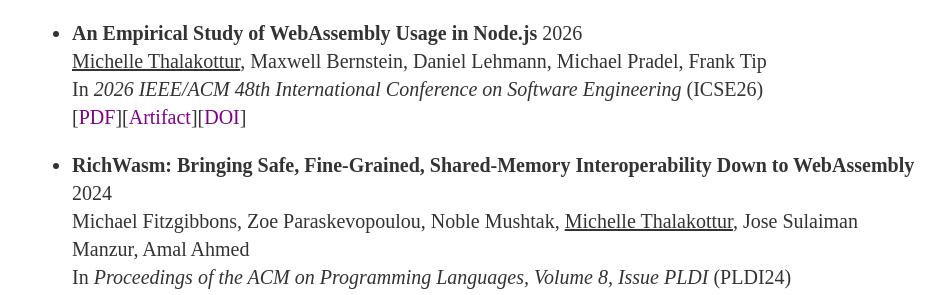
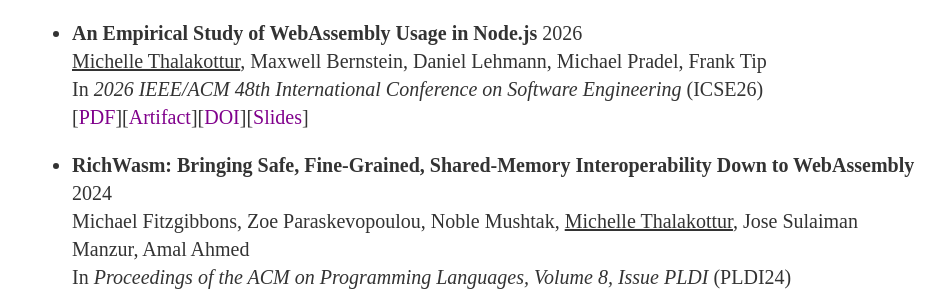
Before and after one commit to michelledaviest/michelledaviest.github.io, a Jekyll site: the page built from index.html, in a window 1280 px wide and 900 px high, scrolled down 1573 px. Shown: the part 154-449 px from the top of the window, without its empty margins (160-1112 px from the left). Built offline with Jekyll 4.4.1, drawn with Linux system fonts in a browser that asks for light colours; some web fonts are replaced.

Commit message:
update - added rnta preprint and talk for nodewasmstudy

```diff
--- a/index.html
+++ b/index.html
@@ -92,7 +92,7 @@
 		<u>Michelle Thalakottur</u>, Maxwell Bernstein, Daniel Lehmann, Michael Pradel, Frank Tip<br>
 		In <i>2026 IEEE/ACM 48th International Conference on Software Engineering</i> (ICSE26) <br>
 	[<a href="https://michelledaviest.github.io/files/papers/node-wasm-study-icse26.pdf">PDF</a>][<a href="https://github.com/michelledaviest/
-NodeWasmStudy.">Artifact</a>][<a href="https://dl.acm.org/doi/10.1145/3744916.3764533">DOI</a>]
+NodeWasmStudy.">Artifact</a>][<a href="https://dl.acm.org/doi/10.1145/3744916.3764533">DOI</a>][<a href="https://michelledaviest.github.io/files/papers/NodeWasmStudy_ICSE26_Talk.pdf">Slides</a>]
 	</li>
 
 	<li style = "margin-bottom:1em">
```
Also changed, not shown: 4 other files.
